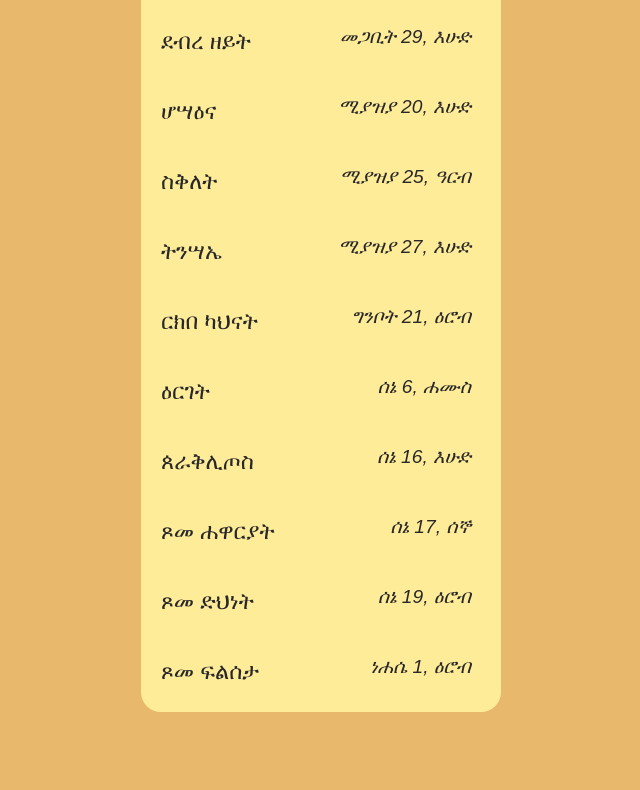
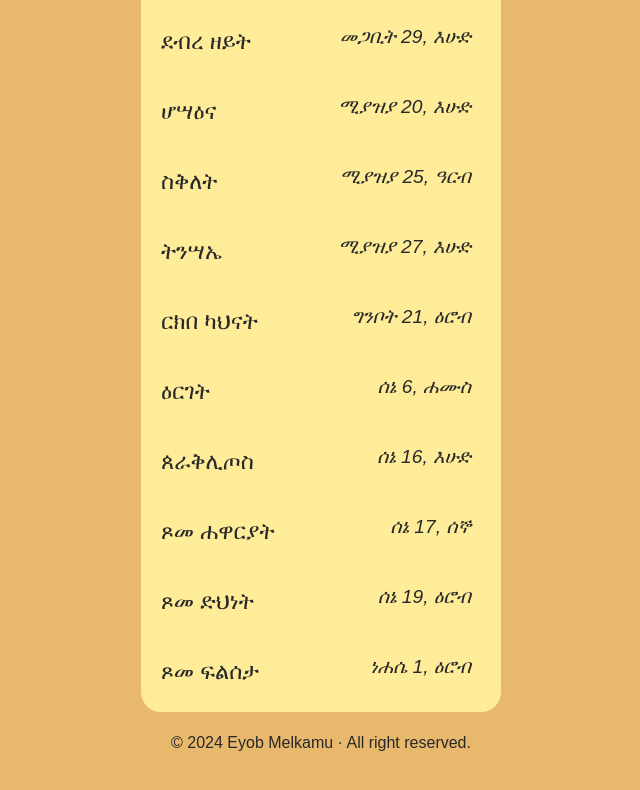
Before and after one commit to eyob721/Computus, a website with bundled scripts: page index.html in a window 1280 px wide. Shown: the part 1110-1900 px from the top of the page, without its empty margins (319-959 px from the left). Before the commit the page ends 1852 px from the top, so only its background shows below. Built offline with nearby package versions, Linux system fonts and the light colour scheme; a web font is replaced by a local one.

Commit message:
feat: add copyright

```diff
--- a/css/style.css
+++ b/css/style.css
@@ -107,3 +107,8 @@ li {
   padding-right: 15px;
   height: 60px;
 }
+
+footer {
+  font-size: 1.2rem;
+  align-self: center;
+}
--- a/index.html
+++ b/index.html
@@ -30,6 +30,12 @@
       href="https://fonts.googleapis.com/css2?family=Abyssinica+SIL&display=swap"
       rel="stylesheet"
     />
+
+    <!-- Font-awesome icons -->
+    <script
+      src="https://kit.fontawesome.com/05c46805da.js"
+      crossorigin="anonymous"
+    ></script>
   </head>
   <body>
     <div id="container">
@@ -43,7 +49,13 @@
       </div>
 
       <div id="output-container"></div>
+      <footer>
+        <p>
+          <small>&copy; 2024 Eyob Melkamu &middot; All right reserved.</small>
+        </p>
+      </footer>
     </div>
+
     <script src="js/script.js" type="module"></script>
     <script src="js/computus.js" type="module"></script>
   </body>
```
